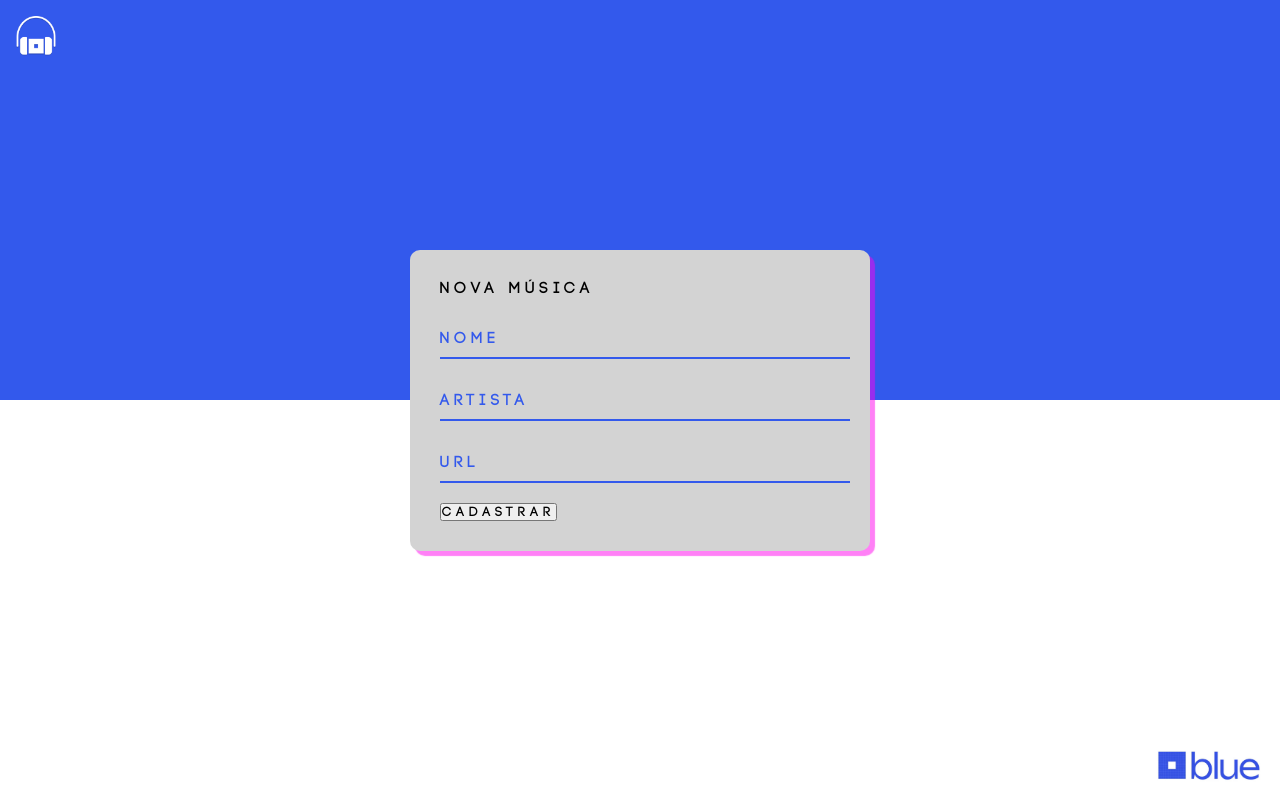
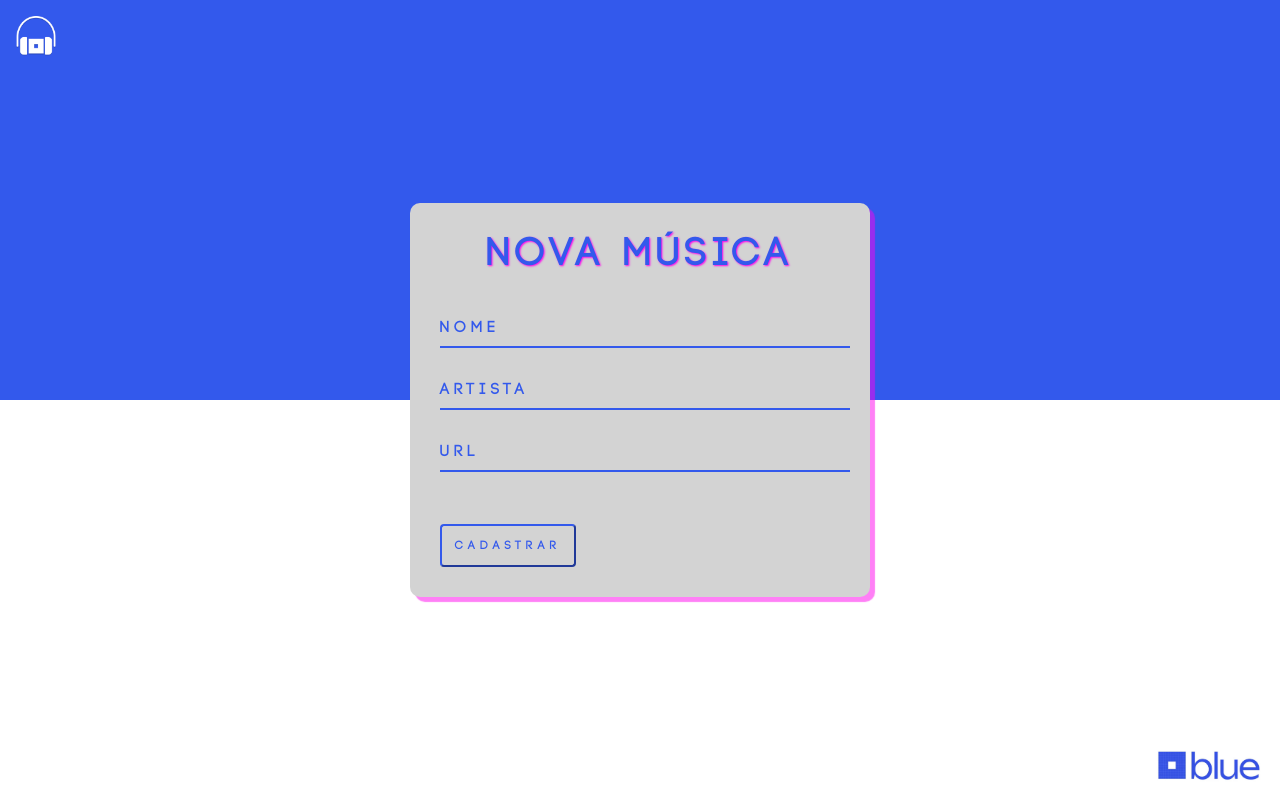
Before and after one commit to friarhob/BlueMusic, a Flask app: page /new in a window 1280 px wide. Run offline with Flask 2, Linux system fonts and the light colour scheme.

Commit message:
Formatting new music card

```diff
--- a/static/css/styles.css
+++ b/static/css/styles.css
@@ -223,5 +223,35 @@ section#new div.label-float label {
     margin-top: 13px;
 }
 
+section#new div.label-float input:focus + label {
+    margin-top: 0px;
+}
+
+section#new button {
+    background-color: transparent;
+    border-color: #3359ec;
+    color: #3359ec;
+    padding: .8rem;
+    font-size: 12px;
+    margin-top: 2rem;
+    border-radius: 4px;
+    cursor: pointer;
+    outline: none;
+    transition: all 0.4s ease-out;
+}
+
+section#new button:hover {
+    background-color: #3359ec;
+    color: white;
+}
+
+section#new h4 {
+    text-align: center;
+    color: #3359ec;
+    font-size: 2.5rem;
+    text-shadow: 1px 1px 2px #FF01ed;
+    margin-bottom: 2rem;
+}
+
 
 /* End of new.html */
```
